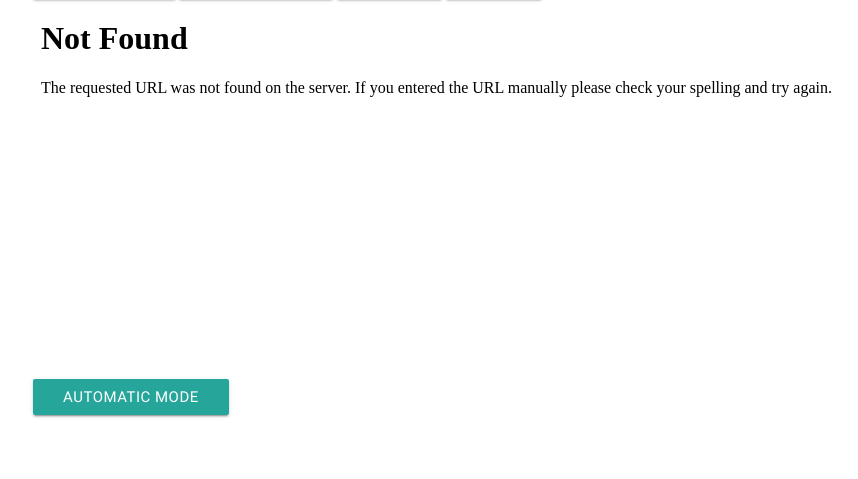
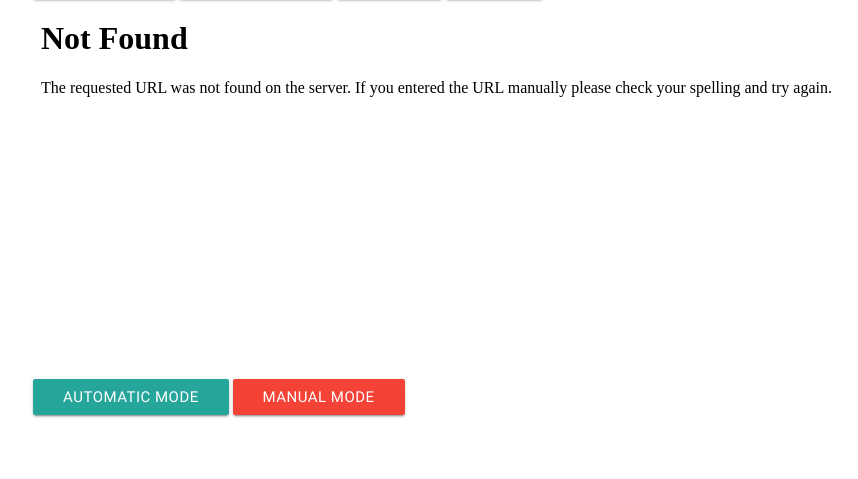
Before and after one commit to apollowebdesigns/serversidepi, a Flask app: page / in a window 1280 px wide. Shown: the part 144-623 px from the top of the page, without its empty margins (159-1017 px from the left). Run offline with Flask 2, Linux system fonts and the light colour scheme; some libraries are stand-ins or nearby versions.

Commit message:
adding a manual button

```diff
--- a/templates/index.html
+++ b/templates/index.html
@@ -97,6 +97,7 @@
         <div class="row">
             <div class="col s6">
                 <button class="btn waves-effect waves-light" id="automatic">Automatic mode</button>
+                <button class="btn waves-effect waves-light red" id="manual">Manual mode</button>
                 <ul id="stop">
 
                 </ul>
```
